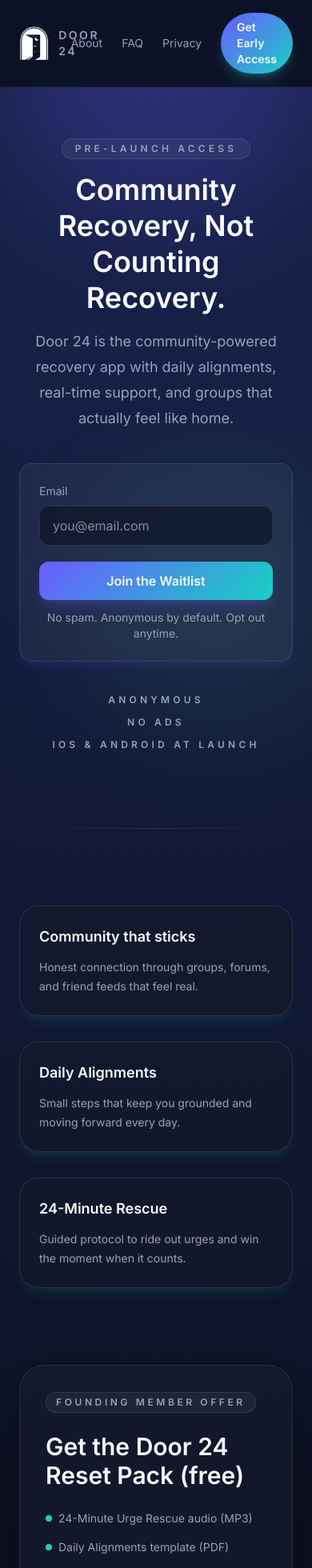
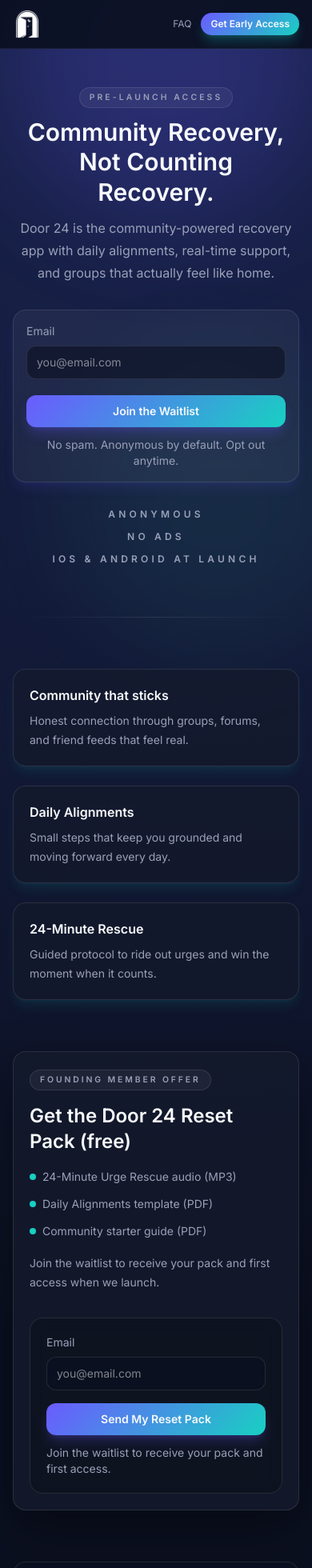
Before and after one commit to Door24Tech/door24-web, a Next.js app: page / in a window 390 px wide. Shown: the top 1960 px of the page at 80% size. Built offline with nearby package versions, Linux system fonts and the light colour scheme.

Commit message:
feat: optimize landing page for mobile devices

```diff
--- a/src/app/page.tsx
+++ b/src/app/page.tsx
@@ -108,26 +108,26 @@
       </div>
 
       <header className="sticky top-0 z-20 border-b border-white/5 bg-[rgba(11,16,32,0.9)] backdrop-blur-sm">
-        <div className="mx-auto flex max-w-[1080px] items-center justify-between px-6 py-4 sm:px-10 lg:px-12">
+        <div className="mx-auto flex max-w-[1080px] items-center justify-between px-4 py-3 sm:px-6 sm:py-4 lg:px-12">
           <Link
             href="#top"
-            className="flex items-center gap-3 text-sm font-semibold tracking-[0.18em] uppercase text-[var(--door24-muted)]"
+            className="flex items-center gap-2 text-xs font-semibold tracking-[0.18em] uppercase text-[var(--door24-muted)] sm:gap-3 sm:text-sm"
           >
             <Image
               src="/assets/door-24-logo.png"
               alt="Door 24 logo"
-              width={44}
-              height={44}
-              className="h-11 w-11 object-contain"
+              width={36}
+              height={36}
+              className="h-9 w-9 object-contain sm:h-11 sm:w-11"
               priority
             />
-            Door 24
+            <span className="hidden xs:inline">Door 24</span>
           </Link>
 
-          <nav className="flex items-center gap-6 text-sm font-medium text-[var(--door24-muted)]">
+          <nav className="flex items-center gap-3 text-xs font-medium text-[var(--door24-muted)] sm:gap-6 sm:text-sm">
             <Link
               href="#about"
-              className="transition hover:text-[var(--door24-foreground)] focus-visible:outline focus-visible:outline-2 focus-visible:outline-offset-4 focus-visible:outline-[var(--door24-primary-start)]"
+              className="hidden transition hover:text-[var(--door24-foreground)] focus-visible:outline focus-visible:outline-2 focus-visible:outline-offset-4 focus-visible:outline-[var(--door24-primary-start)] sm:inline"
             >
               About
             </Link>
@@ -139,13 +139,13 @@
             </Link>
             <Link
               href="/privacy"
-              className="transition hover:text-[var(--door24-foreground)] focus-visible:outline focus-visible:outline-2 focus-visible:outline-offset-4 focus-visible:outline-[var(--door24-primary-start)]"
+              className="hidden transition hover:text-[var(--door24-foreground)] focus-visible:outline focus-visible:outline-2 focus-visible:outline-offset-4 focus-visible:outline-[var(--door24-primary-start)] sm:inline"
             >
               Privacy
             </Link>
             <a
               href="#final-cta"
-              className="door24-gradient rounded-full px-5 py-2 text-sm font-semibold text-[var(--door24-foreground)] shadow-lg shadow-[rgba(24,208,194,0.25)] transition hover:shadow-xl hover:shadow-[rgba(24,208,194,0.4)] focus-visible:outline focus-visible:outline-2 focus-visible:outline-offset-4 focus-visible:outline-[var(--door24-primary-end)]"
+              className="door24-gradient rounded-full px-3 py-1.5 text-xs font-semibold text-[var(--door24-foreground)] shadow-lg shadow-[rgba(24,208,194,0.25)] transition hover:shadow-xl hover:shadow-[rgba(24,208,194,0.4)] focus-visible:outline focus-visible:outline-2 focus-visible:outline-offset-4 focus-visible:outline-[var(--door24-primary-end)] sm:px-5 sm:py-2 sm:text-sm"
             >
               Get Early Access
             </a>
@@ -155,17 +155,17 @@
 
       <main
         id="top"
-        className="relative mx-auto flex max-w-[1080px] flex-col gap-24 px-6 pb-24 pt-16 sm:px-10 sm:pt-20 lg:px-12"
+        className="relative mx-auto flex max-w-[1080px] flex-col gap-16 px-4 pb-16 pt-12 sm:gap-20 sm:px-8 sm:pb-20 sm:pt-16 lg:gap-24 lg:px-12 lg:pb-24 lg:pt-20"
       >
-        <section className="flex flex-col items-center gap-10 text-center">
-          <div className="flex flex-col gap-4 sm:gap-6">
-            <span className="mx-auto w-fit rounded-full border border-white/10 bg-white/5 px-4 py-1 text-xs font-semibold uppercase tracking-[0.35em] text-[var(--door24-muted)]">
+        <section className="flex flex-col items-center gap-8 text-center sm:gap-10">
+          <div className="flex flex-col gap-3 sm:gap-4 lg:gap-6">
+            <span className="mx-auto w-fit rounded-full border border-white/10 bg-white/5 px-3 py-1 text-[0.65rem] font-semibold uppercase tracking-[0.3em] text-[var(--door24-muted)] sm:px-4 sm:text-xs sm:tracking-[0.35em]">
               Pre-Launch Access
             </span>
-            <h1 className="text-4xl font-semibold leading-tight sm:text-5xl lg:text-[3.5rem]">
+            <h1 className="px-2 text-3xl font-semibold leading-tight sm:text-4xl lg:text-5xl xl:text-[3.5rem]">
               Community Recovery, Not Counting Recovery.
             </h1>
-            <p className="mx-auto max-w-2xl text-lg leading-8 text-[var(--door24-muted)]">
+            <p className="mx-auto max-w-2xl px-2 text-base leading-7 text-[var(--door24-muted)] sm:text-lg sm:leading-8">
               Door 24 is the community-powered recovery app with daily
               alignments, real-time support, and groups that actually feel like
               home.
@@ -173,7 +173,7 @@
           </div>
 
           <form
-            className="flex w-full flex-col gap-3 rounded-2xl border border-white/10 bg-white/5 p-6 shadow-lg shadow-[rgba(107,91,255,0.12)] backdrop-blur"
+            className="flex w-full max-w-2xl flex-col gap-3 rounded-2xl border border-white/10 bg-white/5 p-4 shadow-lg shadow-[rgba(107,91,255,0.12)] backdrop-blur sm:p-6"
             onSubmit={(event) => handleSubmit(event, setHeroForm)}
             aria-label="Join the Door 24 waitlist"
           >
@@ -181,7 +181,7 @@
               <label className="w-full text-left text-sm font-medium text-[var(--door24-muted)] sm:flex-1">
                 Email
                 <input
-                  className="mt-2 w-full rounded-xl border border-white/10 bg-[rgba(11,16,32,0.6)] px-4 py-3 text-base text-[var(--door24-foreground)] outline-none transition focus-visible:border-white/40 focus-visible:bg-[rgba(11,16,32,0.85)] focus-visible:outline focus-visible:outline-2 focus-visible:outline-offset-2 focus-visible:outline-[var(--door24-primary-start)]"
+                  className="mt-2 w-full rounded-xl border border-white/10 bg-[rgba(11,16,32,0.6)] px-3 py-2.5 text-sm text-[var(--door24-foreground)] outline-none transition focus-visible:border-white/40 focus-visible:bg-[rgba(11,16,32,0.85)] focus-visible:outline focus-visible:outline-2 focus-visible:outline-offset-2 focus-visible:outline-[var(--door24-primary-start)] sm:px-4 sm:py-3 sm:text-base"
                   type="email"
                   name="email"
                   placeholder="you@email.com"
@@ -191,7 +191,7 @@
               <button
                 type="submit"
                 disabled={heroForm.status === "loading"}
-                className="door24-gradient group relative mt-2 w-full overflow-hidden rounded-xl px-6 py-3 text-base font-semibold text-[var(--door24-foreground)] shadow-lg shadow-[rgba(107,91,255,0.25)] transition hover:shadow-xl hover:shadow-[rgba(24,208,194,0.35)] focus-visible:outline focus-visible:outline-2 focus-visible:outline-offset-2 focus-visible:outline-[var(--door24-primary-end)] disabled:cursor-not-allowed disabled:opacity-70 sm:mt-auto sm:w-auto"
+                className="door24-gradient group relative mt-2 w-full overflow-hidden rounded-xl px-5 py-2.5 text-sm font-semibold text-[var(--door24-foreground)] shadow-lg shadow-[rgba(107,91,255,0.25)] transition hover:shadow-xl hover:shadow-[rgba(24,208,194,0.35)] focus-visible:outline focus-visible:outline-2 focus-visible:outline-offset-2 focus-visible:outline-[var(--door24-primary-end)] disabled:cursor-not-allowed disabled:opacity-70 sm:mt-auto sm:w-auto sm:px-6 sm:py-3 sm:text-base"
               >
                 <span className="absolute inset-0 translate-y-[110%] bg-white/15 transition-transform duration-500 ease-out group-hover:translate-y-[-10%]" />
                 <span className="relative">
@@ -231,41 +231,41 @@
           className="h-px w-full bg-linear-to-r from-transparent via-white/10 to-transparent"
         />
 
-        <section className="grid gap-8 lg:grid-cols-3">
+        <section className="grid gap-6 sm:gap-8 md:grid-cols-2 lg:grid-cols-3">
           {pillars.map((pillar) => (
             <article
               key={pillar.title}
-              className="rounded-3xl border border-white/10 bg-[rgba(20,27,44,0.7)] p-6 shadow-lg shadow-[rgba(24,208,194,0.1)] transition hover:-translate-y-1 hover:border-white/20 hover:shadow-[rgba(24,208,194,0.25)]"
+              className="rounded-2xl border border-white/10 bg-[rgba(20,27,44,0.7)] p-5 shadow-lg shadow-[rgba(24,208,194,0.1)] transition hover:-translate-y-1 hover:border-white/20 hover:shadow-[rgba(24,208,194,0.25)] sm:rounded-3xl sm:p-6"
             >
-              <h2 className="text-lg font-semibold text-[var(--door24-foreground)]">
+              <h2 className="text-base font-semibold text-[var(--door24-foreground)] sm:text-lg">
                 {pillar.title}
               </h2>
-              <p className="mt-3 text-sm leading-6 text-[var(--door24-muted)]">
+              <p className="mt-2 text-sm leading-6 text-[var(--door24-muted)] sm:mt-3">
                 {pillar.description}
               </p>
             </article>
           ))}
         </section>
 
-        <section className="grid gap-10 rounded-[32px] border border-white/10 bg-[rgba(20,27,44,0.8)] p-8 shadow-[0_40px_80px_rgba(0,0,0,0.45)] lg:grid-cols-[1.1fr_1fr] lg:gap-12 lg:p-12">
-          <div className="space-y-6">
-            <span className="inline-flex rounded-full border border-white/10 bg-white/5 px-3 py-1 text-xs font-semibold uppercase tracking-[0.3em] text-[var(--door24-muted)]">
+        <section className="grid gap-8 rounded-2xl border border-white/10 bg-[rgba(20,27,44,0.8)] p-5 shadow-[0_20px_60px_rgba(0,0,0,0.4)] sm:p-8 lg:grid-cols-[1.1fr_1fr] lg:gap-10 lg:rounded-[32px] lg:p-12">
+          <div className="space-y-4 sm:space-y-6">
+            <span className="inline-flex rounded-full border border-white/10 bg-white/5 px-3 py-1 text-[0.65rem] font-semibold uppercase tracking-[0.28em] text-[var(--door24-muted)] sm:text-xs sm:tracking-[0.3em]">
               Founding Member Offer
             </span>
-            <h2 className="text-3xl font-semibold text-[var(--door24-foreground)]">
+            <h2 className="text-2xl font-semibold text-[var(--door24-foreground)] sm:text-3xl">
               Get the Door 24 Reset Pack (free)
             </h2>
-            <ul className="space-y-3 text-sm leading-6 text-[var(--door24-muted)]">
+            <ul className="space-y-2.5 text-sm leading-6 text-[var(--door24-muted)] sm:space-y-3">
               <li className="flex items-center gap-2">
-                <span className="h-2 w-2 rounded-full bg-[var(--door24-primary-end)]" />
+                <span className="h-2 w-2 flex-shrink-0 rounded-full bg-[var(--door24-primary-end)]" />
                 24-Minute Urge Rescue audio (MP3)
               </li>
               <li className="flex items-center gap-2">
-                <span className="h-2 w-2 rounded-full bg-[var(--door24-primary-end)]" />
+                <span className="h-2 w-2 flex-shrink-0 rounded-full bg-[var(--door24-primary-end)]" />
                 Daily Alignments template (PDF)
               </li>
               <li className="flex items-center gap-2">
-                <span className="h-2 w-2 rounded-full bg-[var(--door24-primary-end)]" />
+                <span className="h-2 w-2 flex-shrink-0 rounded-full bg-[var(--door24-primary-end)]" />
                 Community starter guide (PDF)
               </li>
             </ul>
@@ -276,14 +276,14 @@
           </div>
 
           <form
-            className="rounded-2xl border border-white/10 bg-black/20 p-6 backdrop-blur"
+            className="rounded-2xl border border-white/10 bg-black/20 p-5 backdrop-blur sm:p-6"
             onSubmit={(event) => handleSubmit(event, setOfferForm)}
             aria-label="Request the Door 24 Reset Pack"
           >
             <label className="block text-sm font-medium text-[var(--door24-muted)]">
               Email
               <input
-                className="mt-2 w-full rounded-xl border border-white/10 bg-[rgba(11,16,32,0.6)] px-4 py-3 text-base text-[var(--door24-foreground)] outline-none transition focus-visible:border-white/40 focus-visible:bg-[rgba(11,16,32,0.85)] focus-visible:outline focus-visible:outline-2 focus-visible:outline-offset-2 focus-visible:outline-[var(--door24-primary-start)]"
+                className="mt-2 w-full rounded-xl border border-white/10 bg-[rgba(11,16,32,0.6)] px-3 py-2.5 text-sm text-[var(--door24-foreground)] outline-none transition focus-visible:border-white/40 focus-visible:bg-[rgba(11,16,32,0.85)] focus-visible:outline focus-visible:outline-2 focus-visible:outline-offset-2 focus-visible:outline-[var(--door24-primary-start)] sm:px-4 sm:py-3 sm:text-base"
                 type="email"
                 name="email"
                 placeholder="you@email.com"
@@ -293,7 +293,7 @@
             <button
               type="submit"
               disabled={offerForm.status === "loading"}
-              className="door24-gradient group relative mt-4 inline-flex w-full items-center justify-center overflow-hidden rounded-xl px-6 py-3 text-base font-semibold text-[var(--door24-foreground)] shadow-lg shadow-[rgba(107,91,255,0.25)] transition hover:shadow-xl hover:shadow-[rgba(24,208,194,0.35)] focus-visible:outline focus-visible:outline-2 focus-visible:outline-offset-2 focus-visible:outline-[var(--door24-primary-end)] disabled:cursor-not-allowed disabled:opacity-70"
+              className="door24-gradient group relative mt-4 inline-flex w-full items-center justify-center overflow-hidden rounded-xl px-5 py-2.5 text-sm font-semibold text-[var(--door24-foreground)] shadow-lg shadow-[rgba(107,91,255,0.25)] transition hover:shadow-xl hover:shadow-[rgba(24,208,194,0.35)] focus-visible:outline focus-visible:outline-2 focus-visible:outline-offset-2 focus-visible:outline-[var(--door24-primary-end)] disabled:cursor-not-allowed disabled:opacity-70 sm:px-6 sm:py-3 sm:text-base"
             >
               <span className="absolute inset-0 translate-y-[110%] bg-white/15 transition-transform duration-500 ease-out group-hover:translate-y-[-10%]" />
               <span className="relative">
@@ -319,24 +319,24 @@
 
         <section
           id="faq"
-          className="space-y-6 rounded-[32px] border border-white/10 bg-[rgba(11,16,32,0.65)] p-8 shadow-[0_24px_64px_rgba(0,0,0,0.45)] sm:p-10"
+          className="space-y-5 rounded-2xl border border-white/10 bg-[rgba(11,16,32,0.65)] p-5 shadow-[0_20px_50px_rgba(0,0,0,0.4)] sm:space-y-6 sm:rounded-[32px] sm:p-8 lg:p-10"
         >
           <div>
-            <span className="text-xs font-semibold uppercase tracking-[0.35em] text-[var(--door24-muted)]">
+            <span className="text-[0.65rem] font-semibold uppercase tracking-[0.3em] text-[var(--door24-muted)] sm:text-xs sm:tracking-[0.35em]">
               FAQ
             </span>
-            <h2 className="mt-3 text-3xl font-semibold text-[var(--door24-foreground)]">
+            <h2 className="mt-2 text-2xl font-semibold text-[var(--door24-foreground)] sm:mt-3 sm:text-3xl">
               Top questions from early members
             </h2>
           </div>
 
-          <div className="space-y-3">
+          <div className="space-y-2.5 sm:space-y-3">
             {faqs.map((faq, index) => {
               const isOpen = accordionOpen === index;
               return (
                 <div
                   key={faq.question}
-                  className="overflow-hidden rounded-2xl border border-white/10 bg-[rgba(20,27,44,0.7)]"
+                  className="overflow-hidden rounded-xl border border-white/10 bg-[rgba(20,27,44,0.7)] sm:rounded-2xl"
                 >
                   <button
                     type="button"
@@ -344,12 +344,12 @@
                       setAccordionOpen((prev) => (prev === index ? null : index))
                     }
                     aria-expanded={isOpen}
-                    className="flex w-full items-center justify-between gap-4 px-5 py-4 text-left text-base font-semibold text-[var(--door24-foreground)] transition hover:bg-white/5 focus-visible:outline focus-visible:outline-2 focus-visible:outline-offset-2 focus-visible:outline-[var(--door24-primary-start)]"
+                    className="flex w-full items-center justify-between gap-3 px-4 py-3.5 text-left text-sm font-semibold text-[var(--door24-foreground)] transition hover:bg-white/5 focus-visible:outline focus-visible:outline-2 focus-visible:outline-offset-2 focus-visible:outline-[var(--door24-primary-start)] sm:gap-4 sm:px-5 sm:py-4 sm:text-base"
                   >
                     {faq.question}
                     <span
                       aria-hidden
-                      className={`text-2xl font-semibold transition ${
+                      className={`text-xl font-semibold transition sm:text-2xl ${
                         isOpen ? "text-[var(--door24-primary-end)]" : ""
                       }`}
                     >
@@ -357,7 +357,7 @@
                     </span>
                   </button>
                   {isOpen && (
-                    <div className="px-5 pb-5 text-sm leading-6 text-[var(--door24-muted)]">
+                    <div className="px-4 pb-4 text-sm leading-6 text-[var(--door24-muted)] sm:px-5 sm:pb-5">
                       {faq.answer}
                     </div>
                   )}
@@ -369,28 +369,28 @@
 
         <section
           id="final-cta"
-          className="relative overflow-hidden rounded-[32px] border border-white/10 bg-[rgba(20,27,44,0.75)] px-6 py-12 text-center shadow-[0_30px_80px_rgba(0,0,0,0.5)] sm:px-12"
+          className="relative overflow-hidden rounded-2xl border border-white/10 bg-[rgba(20,27,44,0.75)] px-5 py-10 text-center shadow-[0_20px_60px_rgba(0,0,0,0.45)] sm:rounded-[32px] sm:px-8 sm:py-12 lg:px-12"
         >
           <div className="pointer-events-none absolute inset-0">
-            <div className="animate-float-fast absolute -top-10 left-1/4 h-48 w-48 rounded-full bg-[rgba(107,91,255,0.2)] blur-3xl" />
-            <div className="animate-float-medium absolute bottom-[-15%] right-1/4 h-56 w-56 rounded-full bg-[rgba(24,208,194,0.18)] blur-3xl" />
+            <div className="animate-float-fast absolute -top-10 left-1/4 h-40 w-40 rounded-full bg-[rgba(107,91,255,0.2)] blur-3xl sm:h-48 sm:w-48" />
+            <div className="animate-float-medium absolute bottom-[-15%] right-1/4 h-44 w-44 rounded-full bg-[rgba(24,208,194,0.18)] blur-3xl sm:h-56 sm:w-56" />
           </div>
-          <div className="relative flex flex-col items-center gap-6">
-            <h2 className="text-3xl font-semibold sm:text-4xl">
+          <div className="relative flex flex-col items-center gap-5 sm:gap-6">
+            <h2 className="text-2xl font-semibold sm:text-3xl lg:text-4xl">
               Be a Founding Member of Door 24.
             </h2>
-            <p className="max-w-xl text-base text-[var(--door24-muted)]">
-              We’ll send your Reset Pack + early-access details.
+            <p className="max-w-xl text-sm text-[var(--door24-muted)] sm:text-base">
+              We&apos;ll send your Reset Pack + early-access details.
             </p>
             <form
-              className="flex w-full flex-col gap-3 sm:w-fit sm:flex-row"
+              className="flex w-full max-w-md flex-col gap-3 sm:max-w-none sm:w-fit sm:flex-row"
               onSubmit={(event) => handleSubmit(event, setFinalForm)}
               aria-label="Join the Door 24 waitlist from the footer"
             >
               <label className="w-full text-left text-sm font-medium text-[var(--door24-muted)] sm:w-64">
                 Email
                 <input
-                  className="mt-2 w-full rounded-xl border border-white/10 bg-[rgba(11,16,32,0.6)] px-4 py-3 text-base text-[var(--door24-foreground)] outline-none transition focus-visible:border-white/40 focus-visible:bg-[rgba(11,16,32,0.85)] focus-visible:outline focus-visible:outline-2 focus-visible:outline-offset-2 focus-visible:outline-[var(--door24-primary-start)]"
+                  className="mt-2 w-full rounded-xl border border-white/10 bg-[rgba(11,16,32,0.6)] px-3 py-2.5 text-sm text-[var(--door24-foreground)] outline-none transition focus-visible:border-white/40 focus-visible:bg-[rgba(11,16,32,0.85)] focus-visible:outline focus-visible:outline-2 focus-visible:outline-offset-2 focus-visible:outline-[var(--door24-primary-start)] sm:px-4 sm:py-3 sm:text-base"
                   type="email"
                   name="email"
                   placeholder="you@email.com"
@@ -400,7 +400,7 @@
               <button
                 type="submit"
                 disabled={finalForm.status === "loading"}
-                className="door24-gradient group relative mt-2 w-full overflow-hidden rounded-xl px-6 py-3 text-base font-semibold text-[var(--door24-foreground)] shadow-lg shadow-[rgba(107,91,255,0.25)] transition hover:shadow-xl hover:shadow-[rgba(24,208,194,0.35)] focus-visible:outline focus-visible:outline-2 focus-visible:outline-offset-2 focus-visible:outline-[var(--door24-primary-end)] disabled:cursor-not-allowed disabled:opacity-70 sm:mt-auto sm:w-auto"
+                className="door24-gradient group relative mt-2 w-full overflow-hidden rounded-xl px-5 py-2.5 text-sm font-semibold text-[var(--door24-foreground)] shadow-lg shadow-[rgba(107,91,255,0.25)] transition hover:shadow-xl hover:shadow-[rgba(24,208,194,0.35)] focus-visible:outline focus-visible:outline-2 focus-visible:outline-offset-2 focus-visible:outline-[var(--door24-primary-end)] disabled:cursor-not-allowed disabled:opacity-70 sm:mt-auto sm:w-auto sm:px-6 sm:py-3 sm:text-base"
               >
                 <span className="absolute inset-0 translate-y-[110%] bg-white/15 transition-transform duration-500 ease-out group-hover:translate-y-[-10%]" />
                 <span className="relative">
@@ -427,8 +427,8 @@
       </main>
 
       <footer className="border-t border-white/5 bg-[rgba(8,12,24,0.95)]">
-        <div className="mx-auto flex max-w-[1080px] flex-col gap-6 px-6 py-8 text-sm text-[var(--door24-muted)] sm:flex-row sm:items-center sm:justify-between sm:px-10 lg:px-12">
-          <div className="flex items-center gap-8">
+        <div className="mx-auto flex max-w-[1080px] flex-col gap-4 px-4 py-6 text-xs text-[var(--door24-muted)] sm:flex-row sm:items-center sm:justify-between sm:gap-6 sm:px-8 sm:py-8 sm:text-sm lg:px-12">
+          <div className="flex flex-wrap items-center gap-4 sm:gap-6 lg:gap-8">
             <Link
               href="#about"
               className="transition hover:text-[var(--door24-foreground)] focus-visible:outline focus-visible:outline-2 focus-visible:outline-offset-4 focus-visible:outline-[var(--door24-primary-start)]"
@@ -454,7 +454,7 @@
               Privacy
             </Link>
           </div>
-          <p className="text-xs text-[var(--door24-muted)]">
+          <p className="text-[0.65rem] text-[var(--door24-muted)] sm:text-xs">
             © {new Date().getFullYear()} Door 24 Technologies. All rights
             reserved.
           </p>
```
